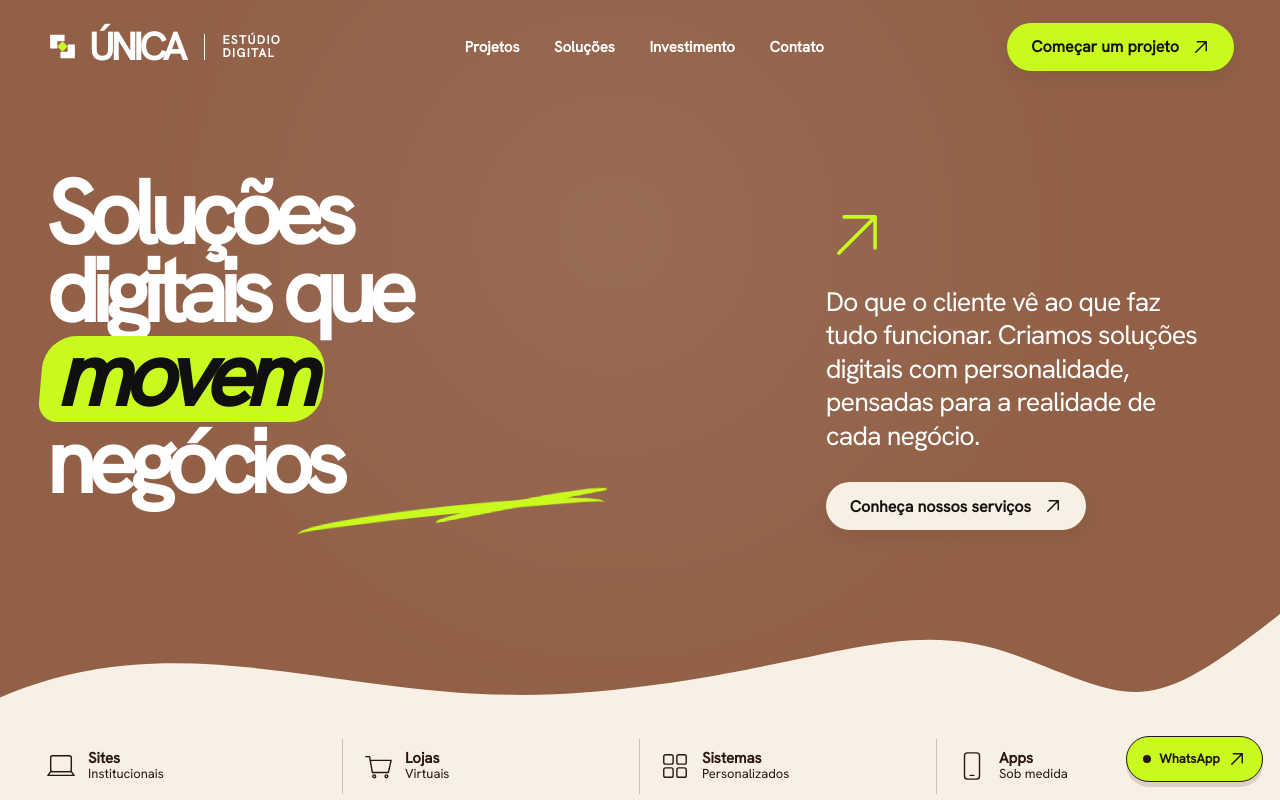
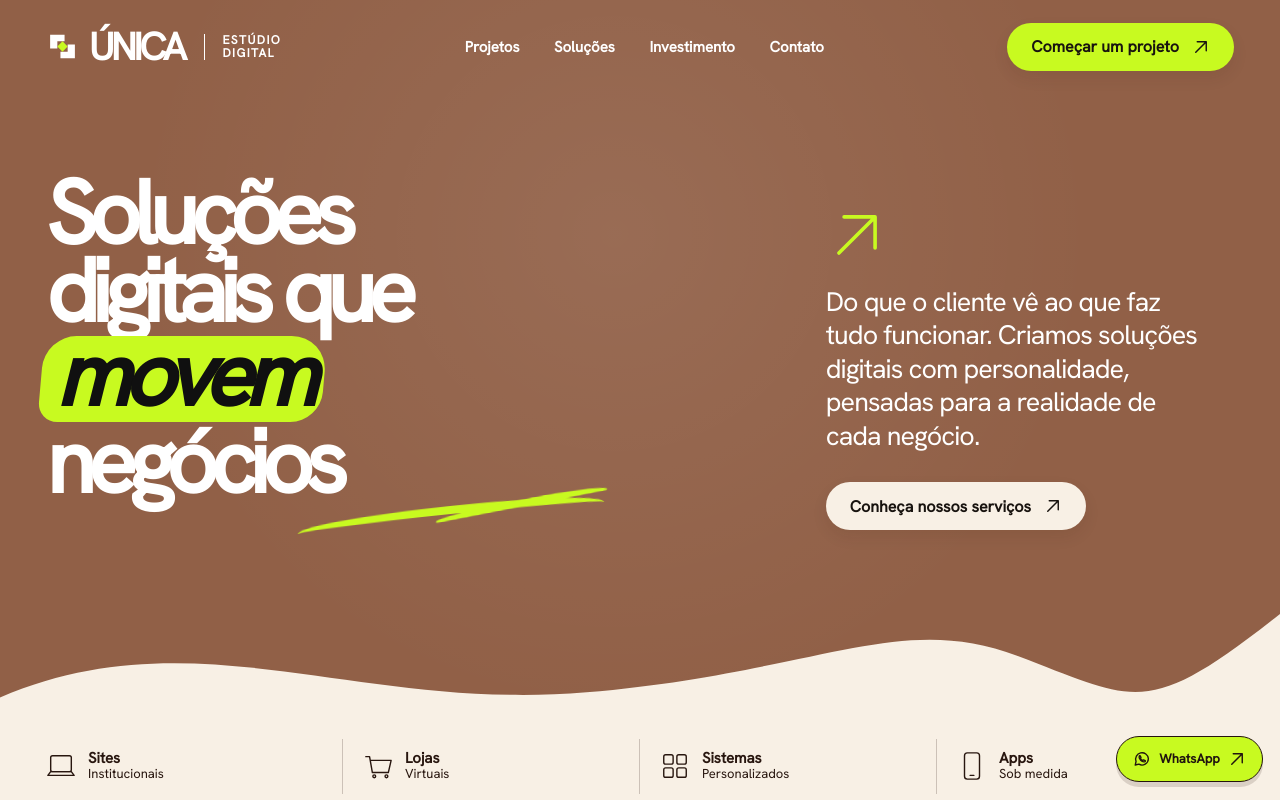
Before and after one commit to palomagl/unica, a React (Vite) app: page / in a window 1280 px wide. Shown: the top 800 px of the page. Built offline with nearby package versions, Linux system fonts and the light colour scheme.

Commit message:
ui: WhatsApp compacto com símbolo no celular

```diff
--- a/src/App.tsx
+++ b/src/App.tsx
@@ -420,7 +420,13 @@ export default function App() {
         </button>}
         <a className="u-floating-whatsapp" href={QUOTE_LINK} target="_blank" rel="noopener noreferrer"
           aria-label="Conversar com a ÚNICA pelo WhatsApp profissional">
-          <span className="u-floating-dot" aria-hidden="true" />WhatsApp <ArrowUpRight />
+          <svg className="u-floating-wa-icon" viewBox="0 0 24 24" fill="none" stroke="currentColor"
+            strokeWidth="1.8" strokeLinecap="round" strokeLinejoin="round" aria-hidden="true">
+            <path d="M20.5 11.5a8.5 8.5 0 0 1-12.7 7.4L3 20l1.1-4.8A8.5 8.5 0 1 1 20.5 11.5Z"/>
+            <path d="M8.3 8.1c.1-.3.3-.5.6-.5h.7l1.1 2.4-.8 1c.7 1.3 1.7 2.3 3.1 2.9l1-.8 2.4 1.1v.7c0 .3-.2.6-.5.7-3.8 1.4-9-3.8-7.6-7.5Z"/>
+          </svg>
+          <span className="u-floating-wa-text">WhatsApp</span>
+          <ArrowUpRight />
         </a>
       </nav>
       <footer className="u-footer">
```
